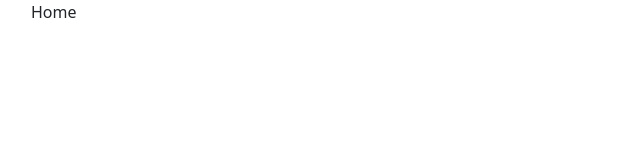
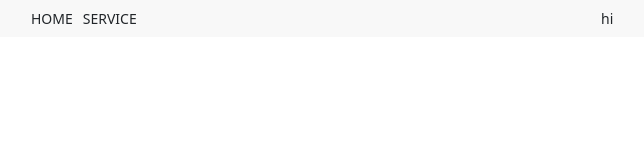
Before and after one commit to soumik9/rice-warehouse-client, a React (Create React App) app: page / in a window 1280 px wide. Shown: the top 160 px of the page, without its empty margins (51-695 px from the left). Built offline with nearby package versions, Linux system fonts and the light colour scheme.

Commit message:
intial component with sass installed

```diff
--- a/package.json
+++ b/package.json
@@ -12,6 +12,7 @@
     "react-dom": "^18.1.0",
     "react-router-dom": "^6.3.0",
     "react-scripts": "5.0.1",
+    "sass": "^1.51.0",
     "web-vitals": "^2.1.4"
   },
   "scripts": {
--- a/public/index.html
+++ b/public/index.html
@@ -11,6 +11,12 @@
     />
     <link rel="apple-touch-icon" href="%PUBLIC_URL%/logo192.png" />
     <link rel="manifest" href="%PUBLIC_URL%/manifest.json" />
+
+    <!-- google font (Space Grotesk) -->
+    <link rel="preconnect" href="https://fonts.googleapis.com">
+    <link rel="preconnect" href="https://fonts.gstatic.com" crossorigin>
+    <link href="https://fonts.googleapis.com/css2?family=Space+Grotesk:wght@300;400;500;600;700&display=swap" rel="stylesheet">
+
     <title>Rice Warehouse</title>
   </head>
   <body>
--- /dev/null
+++ b/src/components/Navbar/Navbar.jsx
@@ -0,0 +1,34 @@
+import React from 'react';
+import { Col, Container, Row } from 'react-bootstrap'
+import './navbar.scss'
+
+const Navbar = () => {
+    return (
+        <nav className=''>
+
+            <section className="nav__top">
+                <Container>
+                    <div className="nav__top__container py-2">
+                        <Row className='align-items-center'>
+                            <Col md={6}>
+                                <ul className="breadcrumb__items d-flex align-items-center" style={{ height: '100%' }}>
+                                    <li className='breadcrumb__item'>HOME</li>
+                                    <li className='breadcrumb__item'>SERVICE</li>
+                                </ul>
+                            </Col>
+                            <Col md={6}>
+                                hi
+                            </Col>
+                        </Row>
+                    </div>
+                </Container>
+            </section>
+
+            <section className='nav__container'>
+
+            </section>
+        </nav>
+    );
+};
+
+export default Navbar;
--- /dev/null
+++ b/src/components/Navbar/navbar.scss
@@ -0,0 +1,12 @@
+nav{
+
+    .nav__top{
+        background-color: #F8F8F8;
+        font-size: .875em;
+
+        .breadcrumb__items{
+           gap: 10px;
+           flex-wrap: wrap;
+        }
+    }
+}
--- a/src/index.css
+++ b/src/index.css
@@ -1,13 +1,13 @@
-body {
-  margin: 0;
-  font-family: -apple-system, BlinkMacSystemFont, 'Segoe UI', 'Roboto', 'Oxygen',
-    'Ubuntu', 'Cantarell', 'Fira Sans', 'Droid Sans', 'Helvetica Neue',
-    sans-serif;
-  -webkit-font-smoothing: antialiased;
-  -moz-osx-font-smoothing: grayscale;
+body{
+  font-family: 'Space Grotesk', sans-serif;
 }
 
-code {
-  font-family: source-code-pro, Menlo, Monaco, Consolas, 'Courier New',
-    monospace;
+ul{
+  padding: 0 !important;
+  margin:  0 !important;
+  list-style: none;
 }
+
+:root {
+  --main-color: #1e90ff;
+}
--- a/src/pages/Home/Home.jsx
+++ b/src/pages/Home/Home.jsx
@@ -1,9 +1,10 @@
 import React from 'react';
+import Navbar from '../../components/Navbar/Navbar';
 
 const Home = () => {
     return (
-        <div className='container'>
-            Home
+        <div>
+            <Navbar></Navbar>
         </div>
     );
 };
```
Also changed, not shown: firebase.json (added), 2 other files (tests, documents, lock files or other folders).
